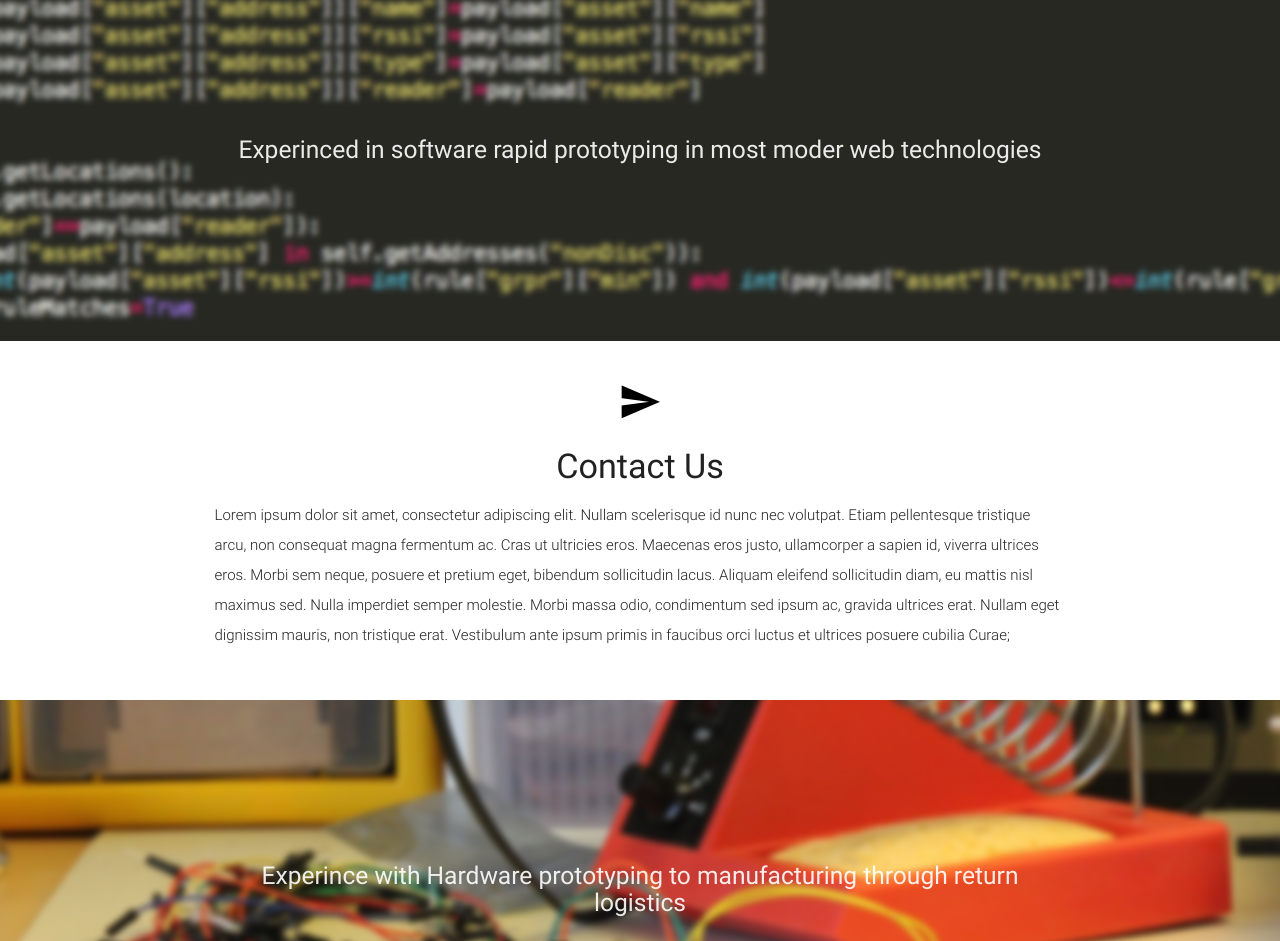
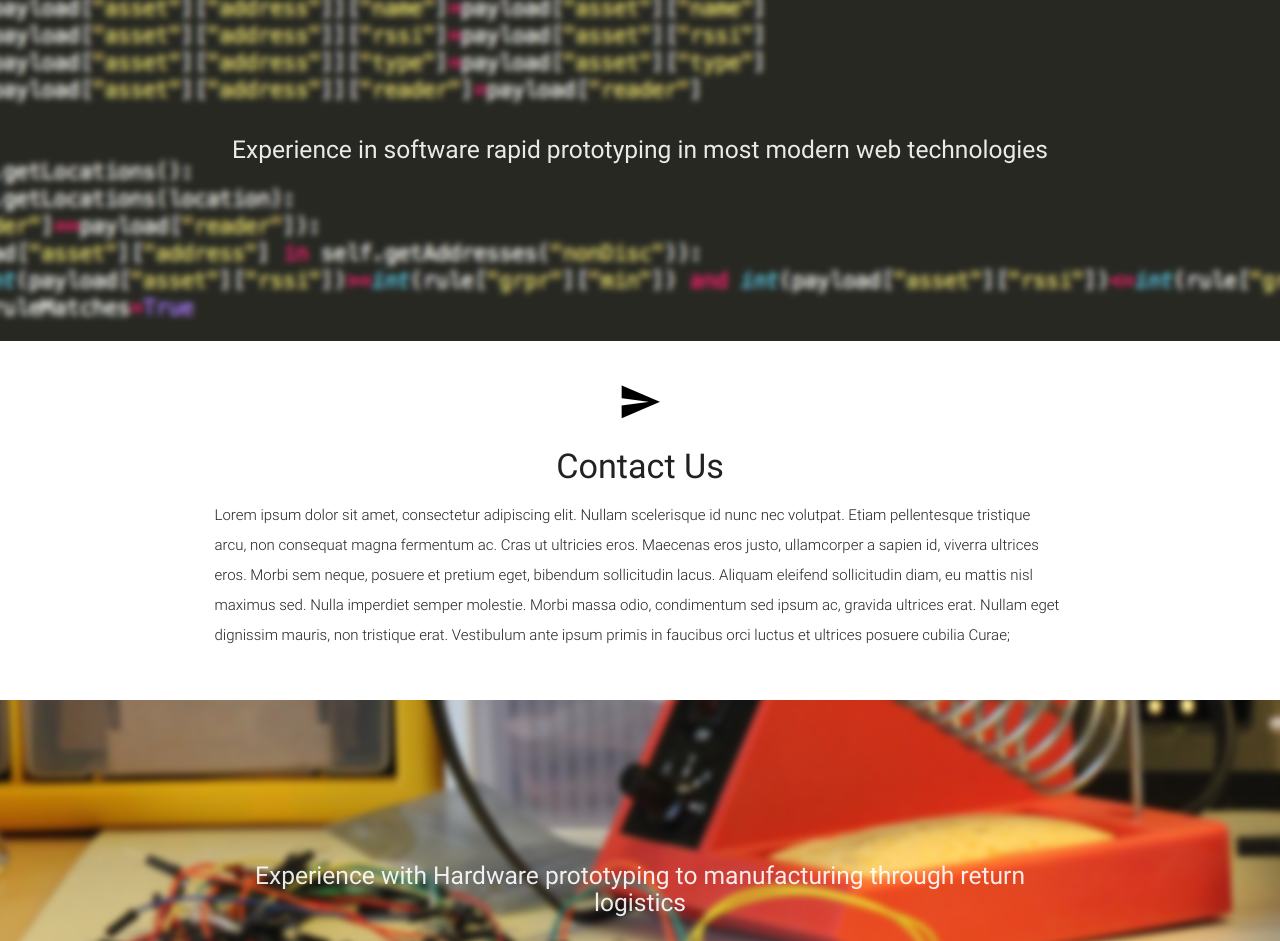
Before and after one commit to afewremarks/old_site, a plain HTML site: page index.html in a window 1280 px wide. Shown: the part 999-1940 px from the top of the page. Drawn offline with nearby package versions, Linux system fonts and the light colour scheme.

Commit message:
typo fix

```diff
--- a/index.html
+++ b/index.html
@@ -85,7 +85,7 @@
     <div class="section no-pad-bot">
       <div class="container">
         <div class="row center">
-          <h5 class="header col s12">Experinced in software rapid prototyping in most moder web technologies</h5>
+          <h5 class="header col s12">Experience in software rapid prototyping in most modern web technologies</h5>
         </div>
       </div>
     </div>
@@ -111,7 +111,7 @@
     <div class="section no-pad-bot">
       <div class="container">
         <div class="row center">
-          <h5 class="header col s12">Experince with Hardware prototyping to manufacturing through return logistics</h5>
+          <h5 class="header col s12">Experience with Hardware prototyping to manufacturing through return logistics</h5>
         </div>
       </div>
     </div>
```
